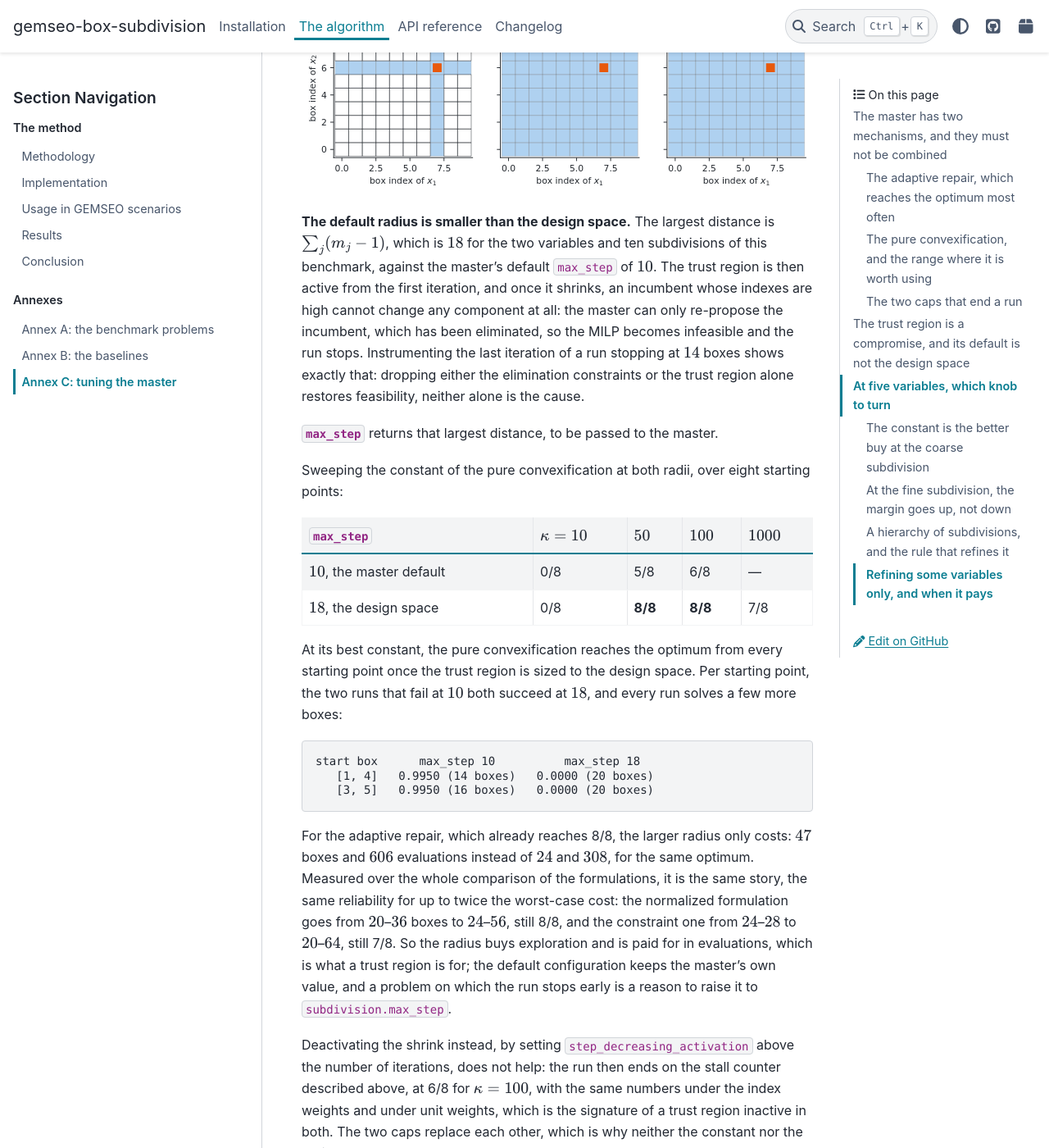
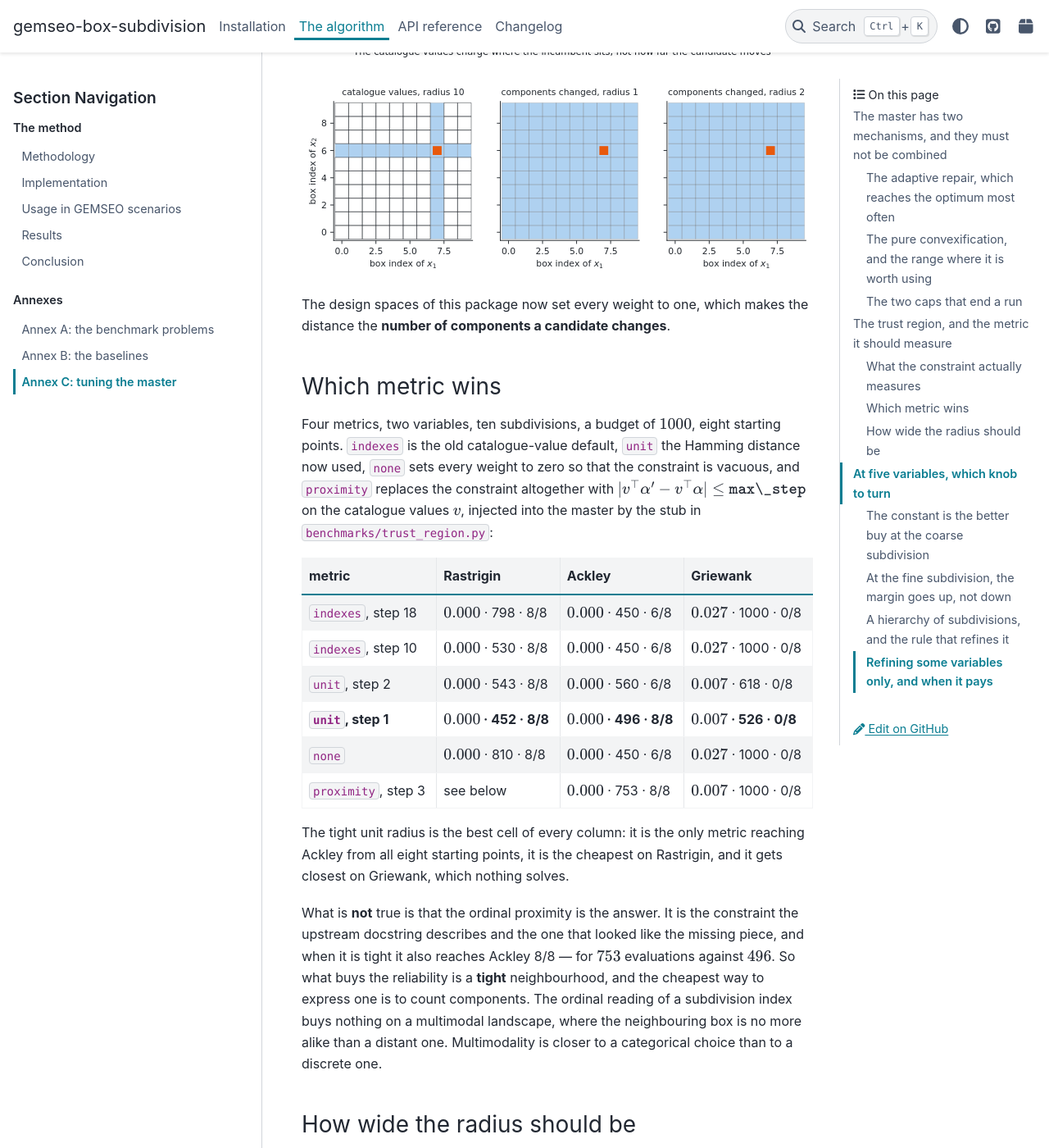
Before and after one commit to SimoneConiglio/Optimization-algorithms, a Sphinx documentation site: the page built from docs/algorithm/tuning.md, in a window 1280 px wide and 1400 px high, scrolled down 5635 px. Shown: the whole window at 82% size. Built offline with Sphinx 7.4.7 and the PyData theme 0.15.4, drawn with Linux system fonts in a browser that asks for light colours; some of the changed text lies outside the part shown.

Commit message:
Restate the trust region of annex C around the metric
The section argued for sizing the radius to the diameter of the design space,
which the corrected metric reverses: the tight unit radius is the best cell of
every column, and it is the only setting reaching Ackley from all eight starting
points in two dimensions.

It also records what the ordinal proximity constraint is worth, measured through
the stub rather than argued: when tight it is as reliable as the unit metric and
half again as expensive, so what buys the reliability is a small neighbourhood
and not the ordinal reading of a subdivision index.

````diff
--- a/docs/algorithm/tuning.md
+++ b/docs/algorithm/tuning.md
@@ -178,91 +178,112 @@ step towards `max_step` and retrying before giving up on an infeasible master,
 and reporting the bound net of the convexification term, which vanishes at the
 integer points and so leaves the gap meaningful.
 
-## The trust region is a compromise, and its default is not the design space
+## The trust region, and the metric it should measure
 
-The master does not consider every box at each iteration: it restricts the MILP
-to a neighbourhood of the incumbent, whose radius `max_step` shrinks when the
-upper bound stops improving. Without that restriction the master is the textbook
-outer approximation, which explores until its lower bound rises above the
-incumbent; with it, the run is cheaper and stops earlier. Which is the better
-trade depends on the problem, so the radius is worth setting deliberately.
+The master restricts each iteration to a neighbourhood of the incumbent box. Two
+things decide what that neighbourhood is: the **metric**, set by the catalogue
+weights of the design space, and the **radius** `max_step`. The metric was wrong
+for most of the life of this package, so every sweep on this page was re-run once
+it was fixed.
 
-Two things make the default wrong for a box subdivision.
+### What the constraint actually measures
 
-**The distance is not the number of boxes apart.** The trust region is the linear
-constraint
+The trust region is the linear constraint
 
 $$
 \sum_{j \,:\, \alpha'_j = \alpha_j} w_j(\alpha) \ \ge\ \sum_j w_j(\alpha) - \texttt{max\_step},
 $$
 
-so the cost of moving from the incumbent $\alpha$ to a candidate $\alpha'$ is the
-sum of the **weights the incumbent selects** over the components the candidate
-changes. The design spaces built here leave the catalogue weights at their
-default, which `CatalogueDesignSpace` sets to the catalogue itself, and the
-catalogue of a subdivided variable is the range of its subdivision indexes:
+so a candidate pays $w_j(\alpha)$ for each component it changes, where
+$w_j(\alpha)$ is the weight the **incumbent** holds. The destination never enters
+the expression.
+
+`CatalogueDesignSpace` defaults a numeric catalogue's weights to the catalogue
+itself, and the catalogue of a subdivided variable is the range of its
+subdivision indexes, so the design spaces of this package used to inherit
 
 ```text
 x_box weights = [0, 1, 2, 3, 4, 5, 6, 7, 8, 9]
 ```
 
-Leaving the first subdivision of a component is therefore free and leaving the
-last one costs $m_j - 1$, whatever the candidate. The distance is neither the
-number of components changed nor how far they move.
+That reads like an ordinal proximity and is not one. Leaving the first
+subdivision of a component is free and leaving the last costs $m_j - 1$, whether
+the candidate moves next door or to the far end. The region is lopsided rather
+than local: at the incumbent $(0,0)$ of a $10\times10$ subdivision with
+`max_step` $3$, all $100$ boxes are admitted; at $(7,6)$, only the incumbent
+itself, which the elimination constraints have already removed, so the master
+becomes infeasible and the run stops for reasons that have nothing to do with the
+problem. This is reported upstream.
 
 ```{image} ../_static/figures/trust_region.svg
 :class: only-light
-:alt: What each radius of the trust region reaches
+:alt: What each radius of the trust region reaches, under either metric
 ```
 
 ```{image} ../_static/figures/trust_region-dark.svg
 :class: only-dark
-:alt: What each radius of the trust region reaches
+:alt: What each radius of the trust region reaches, under either metric
 ```
 
+The design spaces of this package now set every weight to one, which makes the
+distance the **number of components a candidate changes**.
 
-**The default radius is smaller than the design space.** The largest distance is
-$\sum_j (m_j - 1)$, which is $18$ for the two variables and ten subdivisions of
-this benchmark, against the master's default `max_step` of $10$. The trust region
-is then active from the first iteration, and once it shrinks, an incumbent whose
-indexes are high cannot change any component at all: the master can only
-re-propose the incumbent, which has been eliminated, so the MILP becomes
-infeasible and the run stops. Instrumenting the last iteration of a run stopping
-at $14$ boxes shows exactly that: dropping either the elimination constraints or
-the trust region alone restores feasibility, neither alone is the cause.
+### Which metric wins
 
-{py:attr}`~gemseo_box_subdivision.algos.design_space.box_subdivision.BoxSubdivision.max_step`
-returns that largest distance, to be passed to the master.
+Four metrics, two variables, ten subdivisions, a budget of $1000$, eight
+starting points. `indexes` is the old catalogue-value default, `unit` the
+Hamming distance now used, `none` sets every weight to zero so that the
+constraint is vacuous, and `proximity` replaces the constraint altogether with
+$|v^\top\alpha' - v^\top\alpha| \le \texttt{max\_step}$ on the catalogue values
+$v$, injected into the master by the stub in `benchmarks/trust_region.py`:
 
-Sweeping the constant of the pure convexification at both radii, over eight
-starting points:
+| metric | Rastrigin | Ackley | Griewank |
+|--------|-----------|--------|----------|
+| `indexes`, step 18 | $0.000$ · 798 · 8/8 | $0.000$ · 450 · 6/8 | $0.027$ · 1000 · 0/8 |
+| `indexes`, step 10 | $0.000$ · 530 · 8/8 | $0.000$ · 450 · 6/8 | $0.027$ · 1000 · 0/8 |
+| `unit`, step 2 | $0.000$ · 543 · 8/8 | $0.000$ · 560 · 6/8 | $0.007$ · 618 · 0/8 |
+| **`unit`, step 1** | **$0.000$ · 452 · 8/8** | **$0.000$ · 496 · 8/8** | **$0.007$ · 526 · 0/8** |
+| `none` | $0.000$ · 810 · 8/8 | $0.000$ · 450 · 6/8 | $0.027$ · 1000 · 0/8 |
+| `proximity`, step 3 | see below | $0.000$ · 753 · 8/8 | $0.007$ · 1000 · 0/8 |
 
-| `max_step` | $\kappa = 10$ | $50$ | $100$ | $1000$ |
-|------------|---------------|------|-------|--------|
-| $10$, the master default | 0/8 | 5/8 | 6/8 | — |
-| $18$, the design space | 0/8 | **8/8** | **8/8** | 7/8 |
+The tight unit radius is the best cell of every column: it is the only metric
+reaching Ackley from all eight starting points, it is the cheapest on Rastrigin,
+and it gets closest on Griewank, which nothing solves.
 
-At its best constant, the pure convexification reaches the optimum from every
-starting point once the trust region is sized to the design space. Per starting
-point, the two runs that fail at $10$ both succeed at $18$, and every run solves
-a few more boxes:
+What is **not** true is that the ordinal proximity is the answer. It is the
+constraint the upstream docstring describes and the one that looked like the
+missing piece, and when it is tight it also reaches Ackley 8/8 — for $753$
+evaluations against $496$. So what buys the reliability is a **tight**
+neighbourhood, and the cheapest way to express one is to count components. The
+ordinal reading of a subdivision index buys nothing on a multimodal landscape,
+where the neighbouring box is no more alike than a distant one. Multimodality is
+closer to a categorical choice than to a discrete one.
 
-```text
-start box      max_step 10          max_step 18
-   [1, 4]   0.9950 (14 boxes)   0.0000 (20 boxes)
-   [3, 5]   0.9950 (16 boxes)   0.0000 (20 boxes)
-```
+### How wide the radius should be
 
-For the adaptive repair, which already reaches 8/8, the larger radius only costs:
-$47$ boxes and $606$ evaluations instead of $24$ and $308$, for the same optimum.
-Measured over the whole comparison of the formulations, it is the same story,
-the same reliability for up to twice the worst-case cost: the normalized
-formulation goes from $20$–$36$ boxes to $24$–$56$, still 8/8, and the constraint
-one from $24$–$28$ to $20$–$64$, still 7/8.
-So the radius buys exploration and is paid for in evaluations, which is what a
-trust region is for; the default configuration keeps the master's own value, and
-a problem on which the run stops early is a reason to raise it to
-`subdivision.max_step`.
+Five variables, ten subdivisions, a budget of $2500$, three starting points:
+
+| radius | Rastrigin | Ackley | Styblinski-Tang | Griewank |
+|--------|-----------|--------|-----------------|----------|
+| 1 | $0.000$ · 1230 · 2/3 | **$4.95$** · 2500 | **$0.000$ · 497 · 1/3** | $0.025$ · 2500 |
+| **2** | **$0.000$ · 2103 · 3/3** | $6.30$ · 2500 | $14.14$ · 598 · 1/3 | $0.027$ · 2500 |
+| 3 | $0.995$ · 1895 · 1/3 | $7.08$ · 2500 | $0.000$ · 951 · **2/3** | $0.025$ · 2500 |
+| 5 | $0.000$ · 2500 · 2/3 | $14.93$ · 2500 | $0.000$ · 1026 · **2/3** | $0.111$ · 2500 |
+
+Small. Ackley degrades monotonically as the radius grows, and Rastrigin is best
+at two, from every starting point. Over six starting points the same Rastrigin
+cell reaches the optimum $6/6$ for $1920$ evaluations, against $3/6$ at a radius
+of five, $2/6$ at the radius of the design space and $1/6$ with no region at all.
+Hence the default of two, `TRUST_REGION_RADIUS`.
+
+:::{warning}
+Styblinski-Tang is the exception and it is not a small one: at this density a
+radius of two is its **worst** setting, $14.14$ against $0.000$ at one, three and
+five. It is the same cell that stands out in the density sweep below. The default
+radius is therefore a good average over this benchmark and not a rule; a problem
+whose runs stall early is a reason to try the neighbouring radii before anything
+else.
+:::
 
 Deactivating the shrink instead, by setting `step_decreasing_activation` above
 the number of iterations, does not help: the run then ends on the stall counter
````
